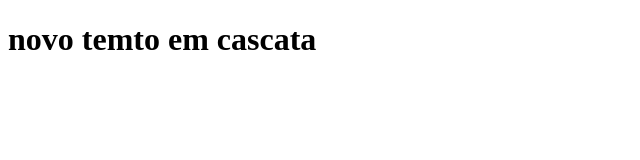
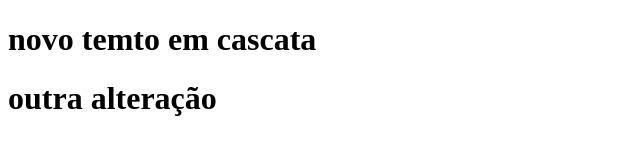
Before and after one commit to dyegofranklim/dev, a plain HTML site: page index.html in a window 1280 px wide. Shown: the whole page, without its empty margins (0-640 px from the left). Drawn offline with Linux system fonts and the light colour scheme.

Commit message:
Update index.html

```diff
--- a/index.html
+++ b/index.html
@@ -7,6 +7,7 @@
 </head>
 <body>
         <h1>novo temto em cascata</h1>
+    <h1>outra alteração</h1>
 
     <script src="script.js"></script>
 </body>
```
